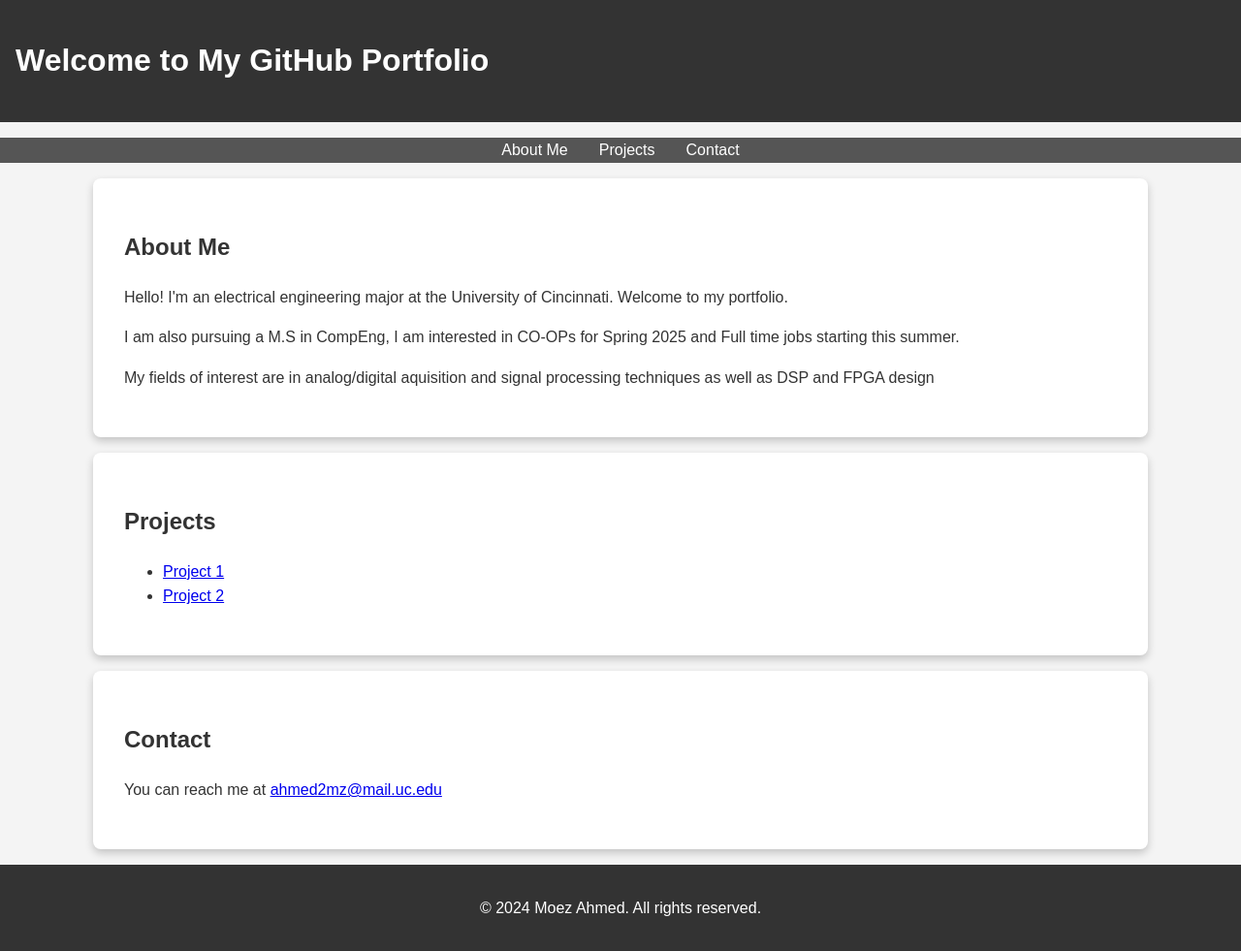
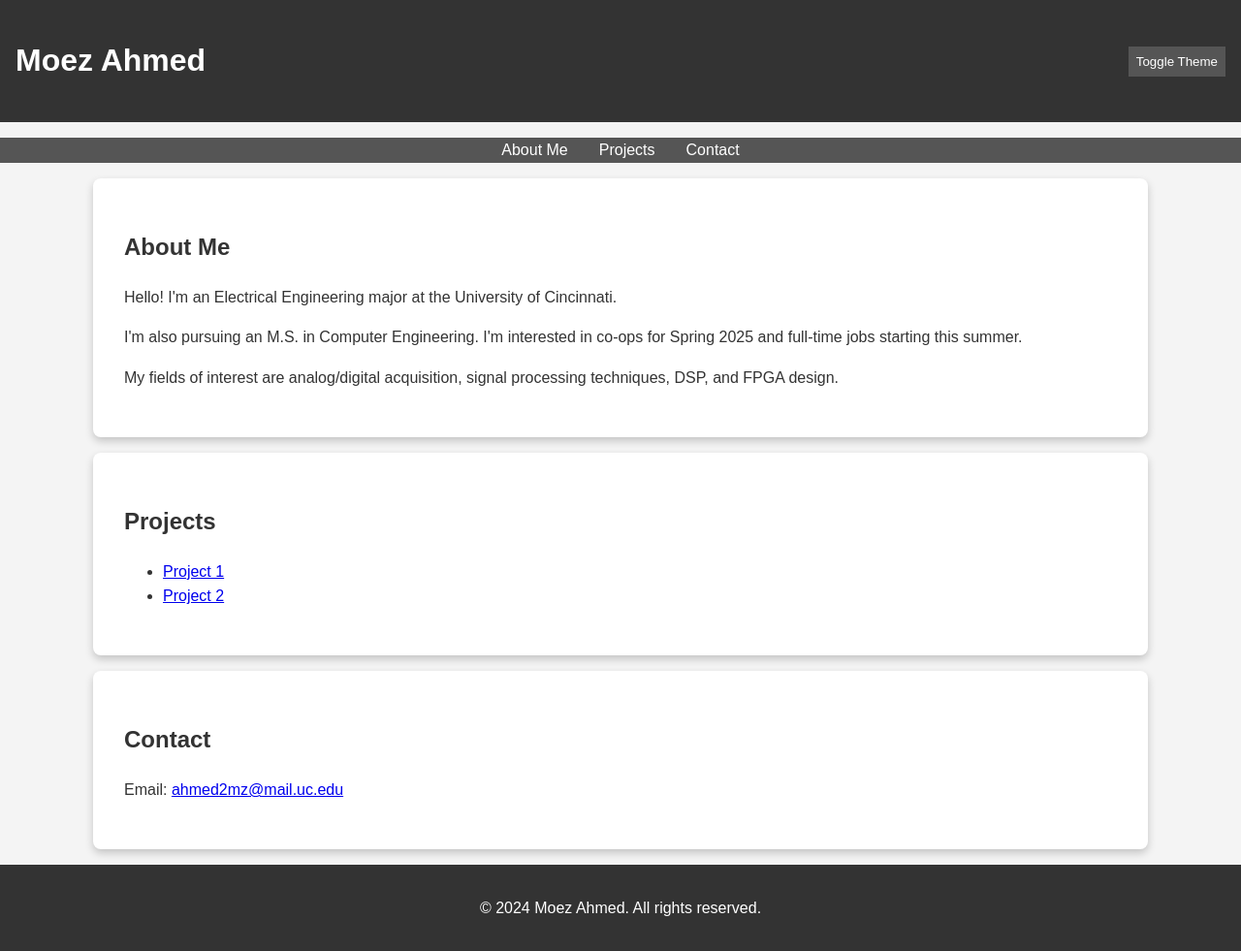
Before and after one commit to Moez-Ahmed/Moez-Ahmed.github.io, a plain HTML site: page index.html in a window 1280 px wide. Shown: the whole page at 97% size. Drawn offline with Linux system fonts and the light colour scheme.

Commit message:
Update index.html

```diff
--- a/index.html
+++ b/index.html
@@ -8,7 +8,8 @@
 </head>
 <body>
     <header>
-        <h1>Welcome to My GitHub Portfolio</h1>
+        <h1>Moez Ahmed</h1>
+        <button id="theme-toggle">Toggle Theme</button>
     </header>
     <nav>
         <ul>
@@ -19,23 +20,21 @@
     </nav>
     <section id="about">
         <h2>About Me</h2>
-        <p>Hello! I'm an electrical engineering major at the University of Cincinnati. Welcome to my portfolio.</p>
-        <p>I am also pursuing a M.S in CompEng, I am interested in CO-OPs for Spring 2025 and Full time jobs starting this summer.</p>
-        <p>My fields of interest are in analog/digital aquisition and signal processing techniques as well as DSP and FPGA design</p>
+        <p>Hello! I'm an Electrical Engineering major at the University of Cincinnati.</p>
+        <p>I'm also pursuing an M.S. in Computer Engineering. I'm interested in co-ops for Spring 2025 and full-time jobs starting this summer.</p>
+        <p>My fields of interest are analog/digital acquisition, signal processing techniques, DSP, and FPGA design.</p>
     </section>
     <section id="projects">
         <h2>Projects</h2>
-        <ul>
-            <li><a href="https://github.com/yourusername/project1">Project 1</a></li>
-            <li><a href="https://github.com/yourusername/project2">Project 2</a></li>
-        </ul>
+        <ul id="project-list"></ul>
     </section>
     <section id="contact">
         <h2>Contact</h2>
-        <p>You can reach me at <a href="mailto:ahmed2mz@mail.uc.edu">ahmed2mz@mail.uc.edu</a></p>
+        <p>Email: <a href="mailto:ahmed2mz@mail.uc.edu">ahmed2mz@mail.uc.edu</a></p>
     </section>
     <footer>
         <p>&copy; 2024 Moez Ahmed. All rights reserved.</p>
     </footer>
+    <script src="script.js"></script>
 </body>
 </html>
```
